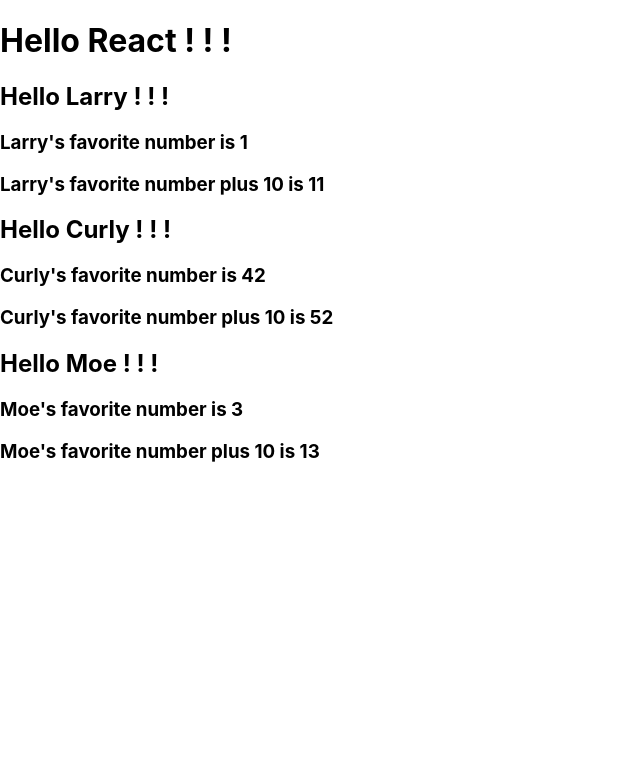
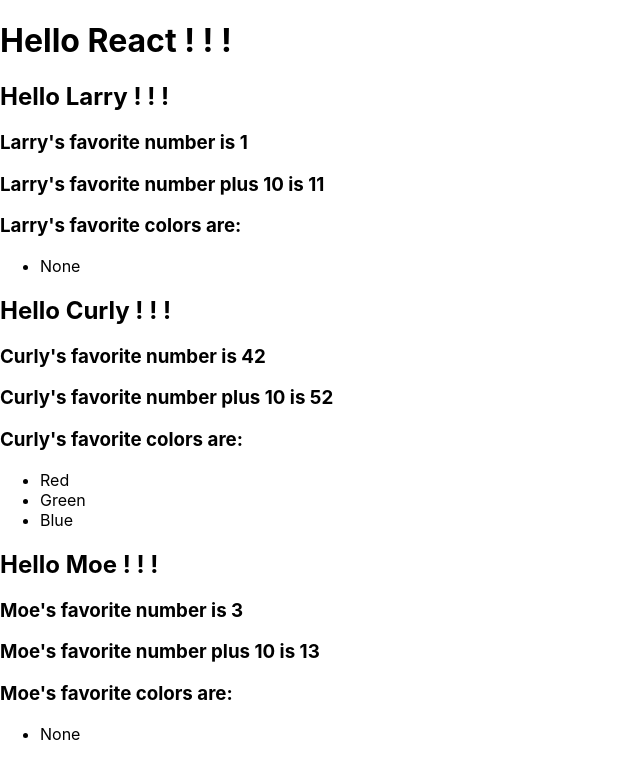
Before and after one commit to 2022-spring-adv-cloud-online/learning-react, a React (Create React App) app: page / in a window 1280 px wide. Shown: the top 778 px of the page, without its empty margins (0-640 px from the left). Built offline with nearby package versions, Linux system fonts and the light colour scheme.

Commit message:
Saw using map to stamp out list items
And boolean short circuit...

```diff
--- a/src/App.js
+++ b/src/App.js
@@ -15,6 +15,7 @@
       <Greeting
         name='Curly'
         favoriteNumber={42}
+        favoriteColors={["Red", "Green", "Blue"]}
       />
       <Greeting
         name='Moe'
--- a/src/Greeting.js
+++ b/src/Greeting.js
@@ -13,6 +13,13 @@
       <h3>
         {props.name}'s favorite number plus 10 is {props.favoriteNumber + 10}
       </h3>
+      <h3>
+        {props.name}'s favorite colors are:
+      </h3>
+      <ul>
+        {props.favoriteColors && props.favoriteColors.map(x => <li>{x}</li>)}
+        {!props.favoriteColors && <li>None</li>}
+      </ul>
     </>
   );
 };
```
